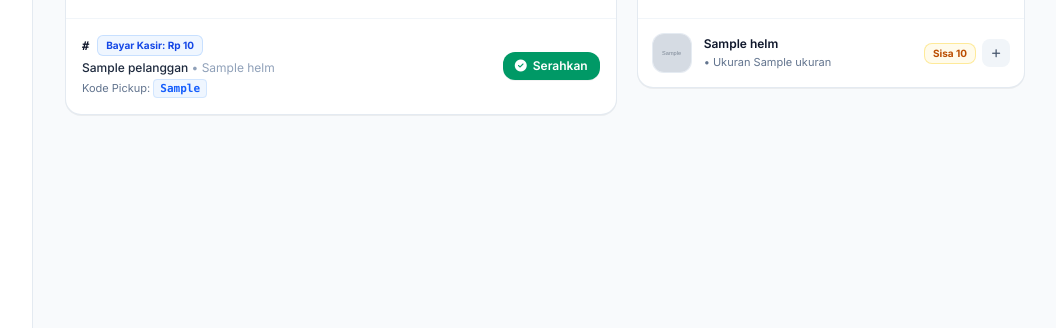
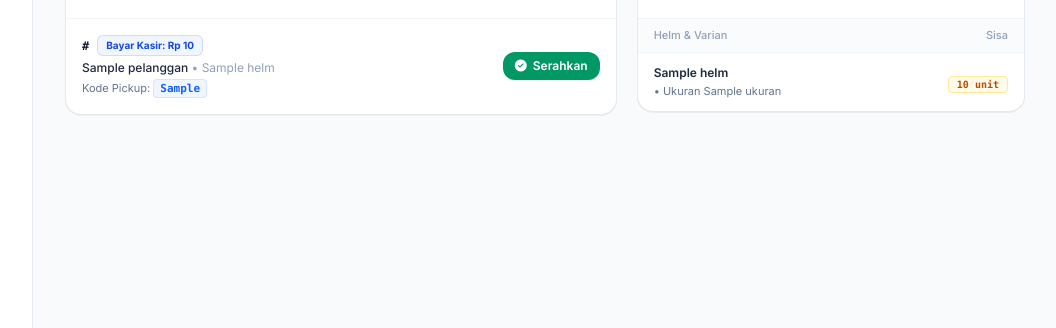
Before and after one commit to RijaMaulana69/project-bayeng-helm, a Laravel app: template resources/views/admin/dashboard.blade.php in a window 1280 px wide. Shown: the part 472-800 px from the top of the page, without its empty margins (223-1279 px from the left). Run offline with Laravel 12, Linux system fonts and the light colour scheme; the template is opened without the code that fills it: most values are stand-ins (such as "Sample title", 1, 10 or a date in 2020); grey boxes marked "Sample" are stand-in pictures; data that the repository does not hold is empty; style sheets or scripts are compiled from the project's sources; some libraries are stand-ins or nearby versions.

Commit message:
admin: refactor low stock card to compact POS retail matrix and harden auth test

```diff
--- a/resources/views/admin/dashboard.blade.php
+++ b/resources/views/admin/dashboard.blade.php
@@ -217,43 +217,39 @@
                 </a>
             </div>
 
+            <div class="px-4 py-2 bg-slate-50/70 border-b border-slate-100 flex items-center justify-between text-[11px] font-medium text-slate-400">
+                <span>Helm &amp; Varian</span>
+                <span>Sisa</span>
+            </div>
+
             <div class="divide-y divide-slate-100">
                 @forelse ($stok_kritis_varian as $varian)
                     @php
                         $helm = $varian->helm;
                         $isZero = $varian->stok === 0;
                     @endphp
-                    <div class="p-3 sm:p-3.5 flex items-center gap-3 hover:bg-slate-50/70 transition-colors">
-                        <div class="w-10 h-10 rounded-xl bg-slate-50 border border-slate-200/80 overflow-hidden shrink-0">
-                            @if($helm && $helm->gambar_url)
-                                <img src="{{ $helm->gambar_url }}" alt="{{ $helm->nama_helm }}" class="w-full h-full object-cover">
-                            @else
-                                <div class="w-full h-full flex items-center justify-center text-slate-400">
-                                    <i class="fa-solid fa-helmet-safety text-xs"></i>
-                                </div>
-                            @endif
-                        </div>
-
-                        <div class="flex-1 min-w-0">
-                            <h4 class="text-xs font-semibold text-slate-900 truncate">
+                    <a href="{{ route('admin.stok.index') }}" class="px-4 py-3 flex items-center justify-between gap-3 hover:bg-slate-50/70 transition-colors group">
+                        <div class="min-w-0 flex-1">
+                            <p class="text-xs font-semibold text-slate-800 group-hover:text-blue-600 transition-colors truncate">
                                 {{ $helm->nama_helm ?? 'Helm' }}
-                            </h4>
-                            <p class="text-[11px] text-slate-500 mt-0.5 truncate">
-                                <span class="font-medium text-slate-700">{{ $varian->warna }}</span> &bull; Ukuran {{ $varian->ukuran }}
+                            </p>
+                            <p class="text-[11px] text-slate-500 truncate mt-0.5">
+                                {{ $varian->warna }} &bull; Ukuran {{ $varian->ukuran }}
                             </p>
                         </div>
 
-                        <div class="text-right shrink-0 flex items-center gap-1.5">
-                            <span class="px-2 py-0.5 rounded-lg text-[10px] font-bold {{ $isZero ? 'bg-rose-100 text-rose-700 border border-rose-300' : 'bg-amber-50 text-amber-700 border border-amber-200/80' }}">
-                                {{ $isZero ? 'Habis (0)' : 'Sisa ' . $varian->stok }}
-                            </span>
-                            <a href="{{ route('admin.stok.index') }}"
-                               class="w-7 h-7 rounded-lg bg-slate-100 hover:bg-blue-600 hover:text-white text-slate-600 flex items-center justify-center text-xs transition-colors"
-                               title="Input Stok">
-                                <i class="fa-solid fa-plus text-[10px]"></i>
-                            </a>
+                        <div class="text-right shrink-0">
+                            @if($isZero)
+                                <span class="px-2 py-0.5 rounded text-[10px] font-bold bg-rose-50 text-rose-700 border border-rose-200/80 font-mono">
+                                    0 unit
+                                </span>
+                            @else
+                                <span class="px-2 py-0.5 rounded text-[10px] font-bold bg-amber-50 text-amber-700 border border-amber-200/80 font-mono">
+                                    {{ $varian->stok }} unit
+                                </span>
+                            @endif
                         </div>
-                    </div>
+                    </a>
                 @empty
                     <div class="p-8 text-center text-xs text-slate-400">
                         Seluruh stok varian di rak aman.
```
Also changed, not shown: tests/Feature/CustomerAuthTest.php (+2 -2 lines).
